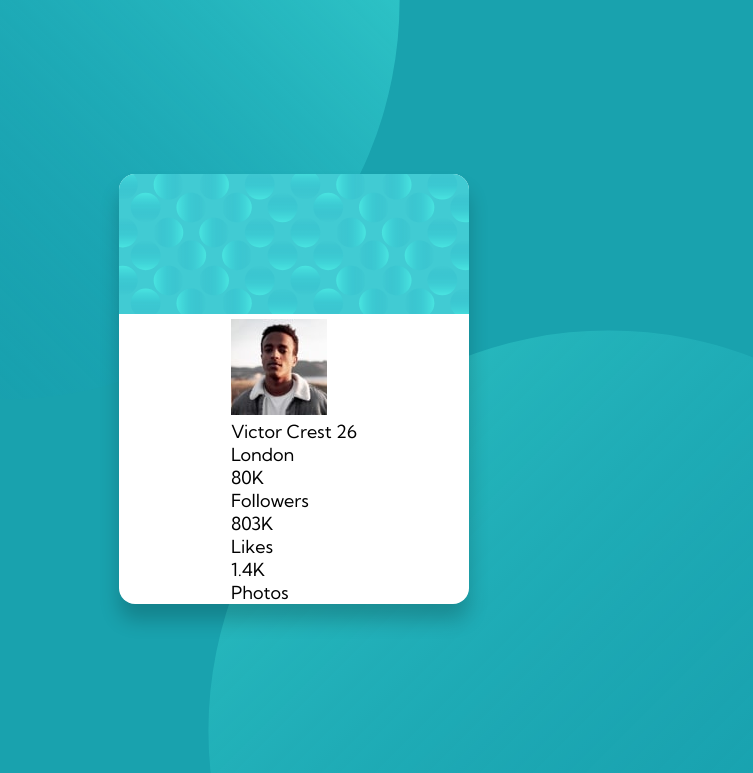
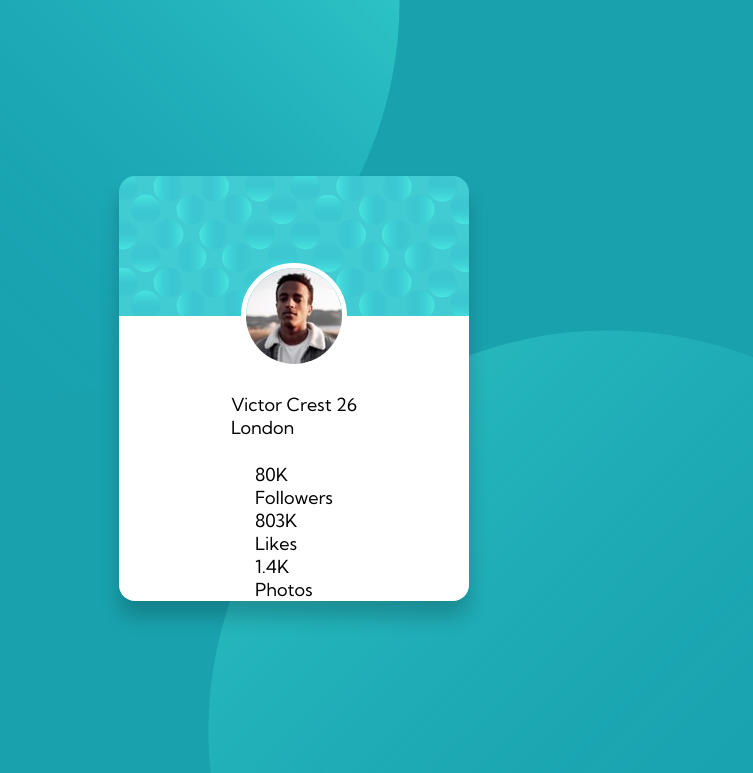
Before and after one commit to KP1976/profile-card, a plain HTML site: page index.html in a window 1280 px wide. Shown: the top 773 px of the page, without its empty margins (346-1099 px from the left). Drawn offline with Linux system fonts and the light colour scheme; files whose address does not match are found by name.

Commit message:
Update the index.html file..

```diff
--- a/index.html
+++ b/index.html
@@ -32,14 +32,6 @@
         alt=""
       />
       <article class="card">
-        <header class="card__header">
-          <img
-            class="card__image"
-            src="./assets/images/bg-pattern-card.svg"
-            alt=""
-          />
-        </header>
-
         <div class="card__body">
           <img
             class="card__avatar"
--- a/scss/components/_card.scss
+++ b/scss/components/_card.scss
@@ -1,12 +1,23 @@
 .card {
   align-items: center;
-  background-color: $white;
+  background: url("../../assets/images/bg-pattern-card.svg") no-repeat $white;
   border-radius: $border-radius-16;
   box-shadow: 0px 1rem 20px rgba(0, 0, 0, 0.2);
   @include flex-column();
+  padding-top: calc($space-92 - 5px);
+  position: relative;
+  max-width: 21.875rem;
+  width: 100%;
   z-index: 0;
 
-  &__image {
-    border-radius: $border-radius-16 $border-radius-16 0 0;
+  &__body {
+    align-items: center;
+    @include flex-column($space-24);
+    z-index: 0;
+  }
+
+  &__avatar {
+    border-radius: 50%;
+    border: 5px solid $white;
   }
 }
```
Also changed, not shown: css/main.css.
